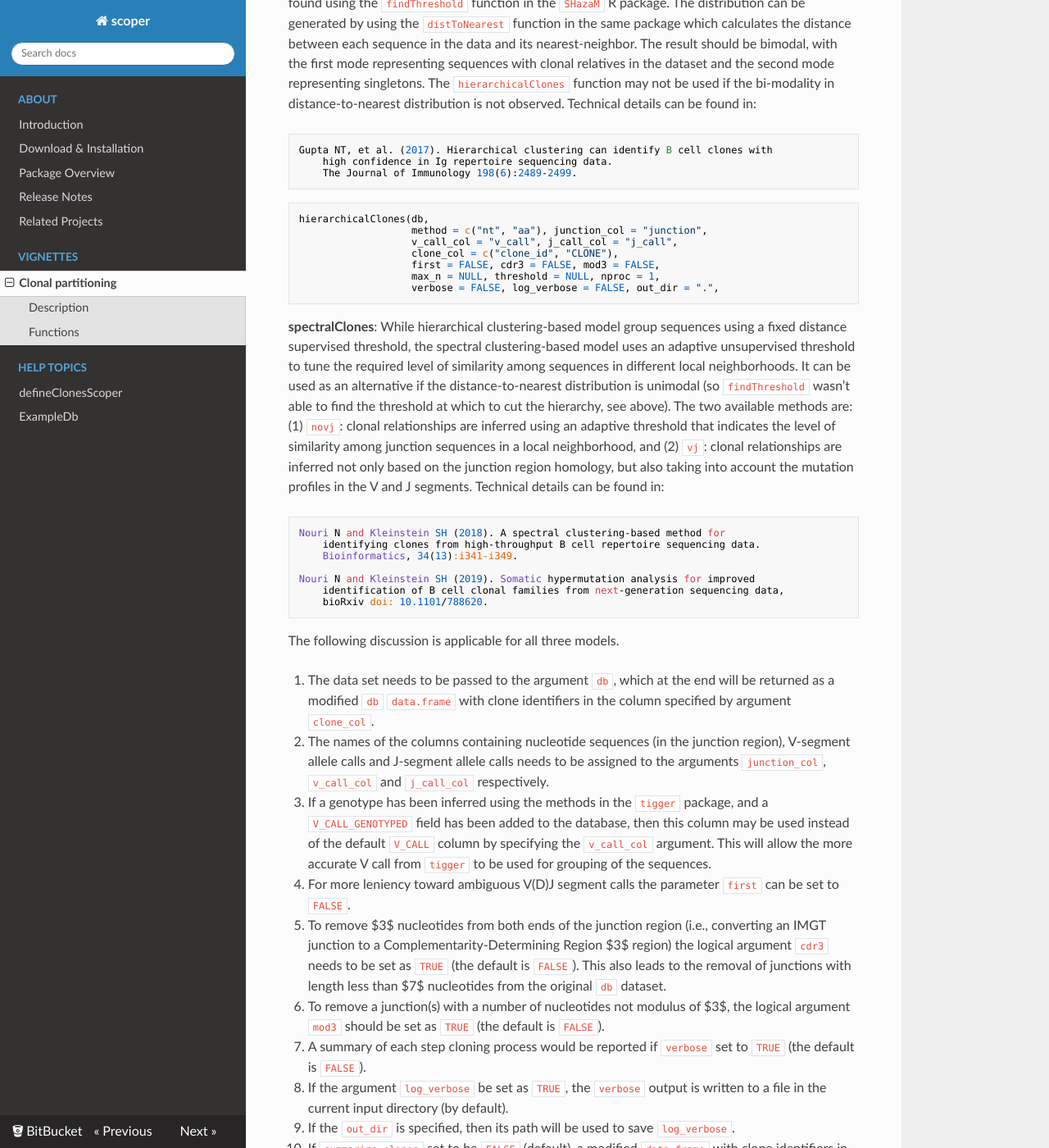
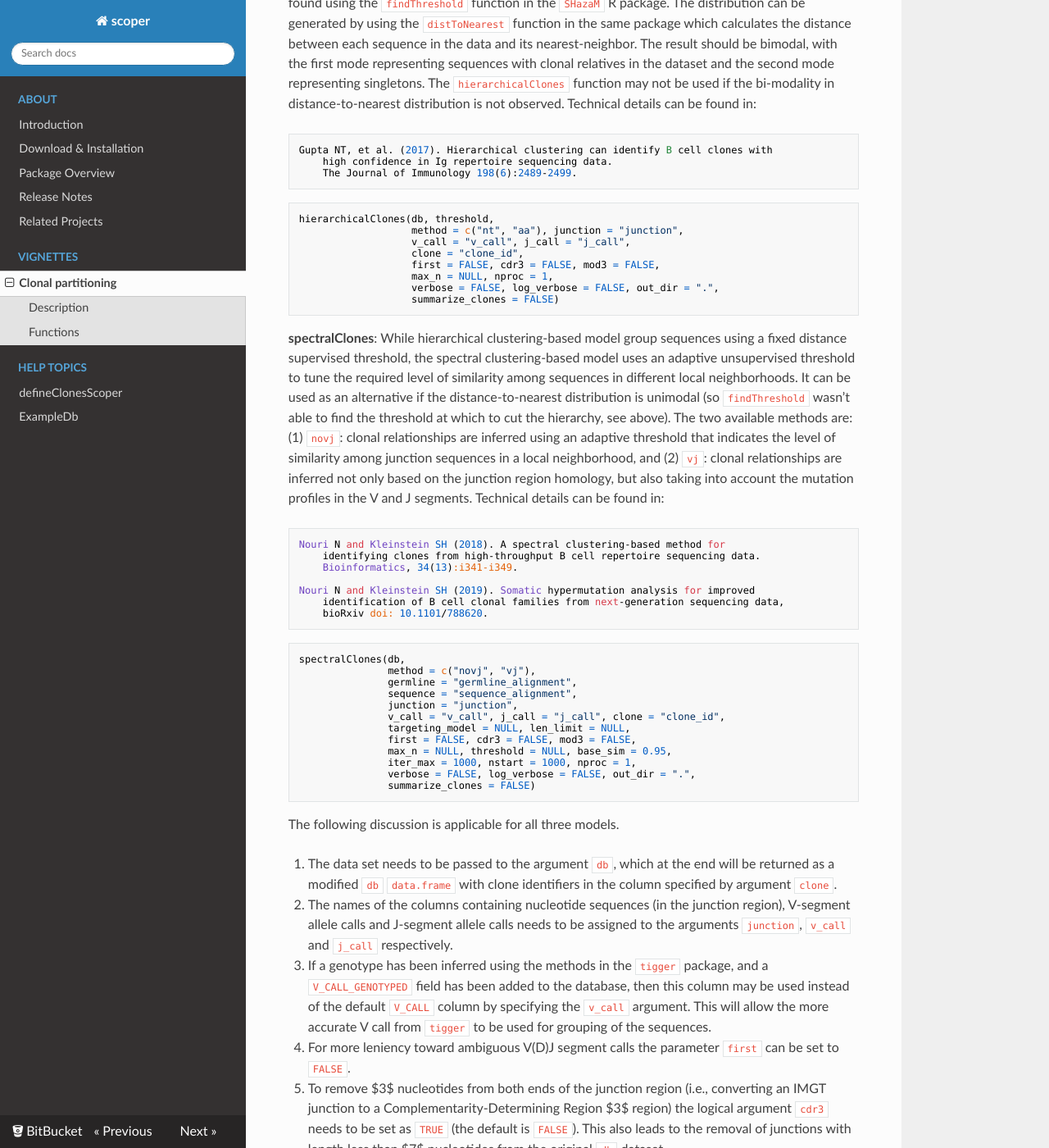
Before and after one commit to immcantation/scoper, an MkDocs documentation site: the page built from docs/vignettes/Scoper-Vignette.md, in a window 1280 px wide and 1400 px high, scrolled down 813 px. Shown: the whole window at 82% size. Built offline with MkDocs 1.6.1, drawn with Linux system fonts in a browser that asks for light colours; nearby versions of some CDN libraries; old or Windows-style settings are respelled for this version of MkDocs; some of the changed text lies outside the part shown.

Commit message:
changed the args naming.

````diff
--- a/docs/vignettes/Scoper-Vignette.md
+++ b/docs/vignettes/Scoper-Vignette.md
@@ -16,9 +16,9 @@ __identicalClones__: Defines clones among identical junctions. The two available
 
 ```r
 identicalClones(db,
-                method = c("nt", "aa"), junction_col = "junction",
-                v_call_col = "v_call", j_call_col = "j_call",
-                clone_col = c("clone_id", "CLONE"),
+                method = c("nt", "aa"), junction = "junction",
+                v_call = "v_call", j_call = "j_call",
+                clone = "clone_id",
                 first = FALSE, cdr3 = FALSE, mod3 = FALSE,
                 max_n = NULL, nproc = 1,
                 verbose = FALSE, log_verbose = FALSE, out_dir = ".",
@@ -45,13 +45,14 @@ be found in:
 
 
 ```r
-hierarchicalClones(db,
-                   method = c("nt", "aa"), junction_col = "junction",
-                   v_call_col = "v_call", j_call_col = "j_call",
-                   clone_col = c("clone_id", "CLONE"),
+hierarchicalClones(db, threshold,
+                   method = c("nt", "aa"), junction = "junction",
+                   v_call = "v_call", j_call = "j_call",
+                   clone = "clone_id",
                    first = FALSE, cdr3 = FALSE, mod3 = FALSE,
-                   max_n = NULL, threshold = NULL, nproc = 1,
+                   max_n = NULL, nproc = 1,
                    verbose = FALSE, log_verbose = FALSE, out_dir = ".",
+                   summarize_clones = FALSE)
 ```
 
 __spectralClones__: While hierarchical clustering-based model group sequences using a
@@ -74,17 +75,33 @@ can be found in:
         identification of B cell clonal families from next-generation sequencing data,
         bioRxiv doi: 10.1101/788620.
 
+
+```r
+spectralClones(db,
+               method = c("novj", "vj"),
+               germline = "germline_alignment",
+               sequence = "sequence_alignment",
+               junction = "junction",
+               v_call = "v_call", j_call = "j_call", clone = "clone_id",
+               targeting_model = NULL, len_limit = NULL,
+               first = FALSE, cdr3 = FALSE, mod3 = FALSE,
+               max_n = NULL, threshold = NULL, base_sim = 0.95,
+               iter_max = 1000, nstart = 1000, nproc = 1,
+               verbose = FALSE, log_verbose = FALSE, out_dir = ".",
+               summarize_clones = FALSE)
+```
+
 The following discussion is applicable for all three models.
 
 1. The data set needs to be passed to the argument `db`, which at the end will be
 returned as a modified `db` `data.frame` with clone identifiers in the column specified
-by argument `clone_col`.
+by argument `clone`.
 2. The names of the columns containing nucleotide sequences (in the junction region),
 V-segment allele calls and J-segment allele calls needs to be assigned to the arguments
-`junction_col`, `v_call_col` and `j_call_col` respectively.
+`junction`, `v_call` and `j_call` respectively.
 3. If a genotype has been inferred using the methods in the `tigger` package, and a
 `V_CALL_GENOTYPED` field has been added to the database, then this column may be used
-instead of the default `V_CALL` column by specifying the `v_call_col` argument. This will
+instead of the default `V_CALL` column by specifying the `v_call` argument. This will
 allow the more accurate V call from `tigger` to be used for grouping of the sequences.
 4. For more leniency toward ambiguous V(D)J segment calls the parameter `first` can be set
 to `FALSE`.
@@ -100,12 +117,12 @@ argument `mod3` should be set as `TRUE` (the default is `FALSE`).
 a file in the current input directory (by default).
 9. If the `out_dir` is specified, then its path will be used to save `log_verbose`.
 10. If `summarize_clones` set to be `FALSE` (default), a modified `data.frame` with clone
-identifiers in the `clone_col` column will be returned. Otherwise, if `summarize_clones`
+identifiers in the `clone` column will be returned. Otherwise, if `summarize_clones`
 set to be `TRUE`, the cloning functions will perform a series of analyses to assess the
 clonal landscape and return a list containing summary statistics and visualization of
 the clonal clustering results:
 
-    * __db__: a modified `data.frame` with clone identifiers in the `clone_col` column.
+    * __db__: a modified `data.frame` with clone identifiers in the `clone` column.
     * __vjl_group_summ__: a `data.frame` of clones summary, e.g. size, V-gene, J-gene, junction lentgh, and so on.
     * __inter_intra__: a `data.frame` containing minimum inter (between) and maximum intra (within) clonal distances.
     * __eff_threshold__: effective cut-off separating the inter (between) and intra (within) clonal distances.
@@ -122,10 +139,10 @@ iterations and the number of random sets chosen for kmean clustering initializat
 respectively. The argument `base_sim` is required to be used as the similarity cut-off for
 sequences in equal distances from each other. It is not mandatory, but the argument `threshold`
 can also be used for the model `spectral` in order to enforce an upper-limit cut-off.
-The arguments `germline_col` and `sequence_col` must be provided if method `vj`
+The arguments `germline` and `sequence` must be provided if method `vj`
 is used. Therefore, mutation counts are determined by comparing the input sequences
-(in the column specified by `sequence_col`) to the effective germline sequence
-(IUPAC representation of sequences sequences in the column specified by `germline_col`).
+(in the column specified by `sequence`) to the effective germline sequence
+(IUPAC representation of sequences sequences in the column specified by `germline`).
 Arguments `len_limit` can be used to focus only on the V segment. It is not mandatory, but the
 influence of SHM hot- and cold-spot biases in the clonal inference process will be noted if a SHM
 targeting model is provided through the argument `targeting_model` (see the function `createTargetingModel`
@@ -142,10 +159,9 @@ Clonal assignment using hierarchical model:
 
 
 ```r
-results <- hierarchicalClones(db = ExampleDb,
-                              clone_col = "CLONE", method = "single",
-                              junction_col = "JUNCTION",
-                              v_call_col = "V_CALL", j_call_col = "J_CALL",
+results <- hierarchicalClones(db = ExampleDb, method = "single",
+                              junction = "junction",
+                              v_call = "v_call", j_call = "j_call",
                               threshold = 0.15, summarize_clones = TRUE)
 # cloned data (a data.frame)
 cloned_db <- results$db
@@ -164,7 +180,7 @@ df <- results$inter_intra
 results$plot_inter_intra
 ```
 
-![plot of chunk Scoper-Vignette-4](figure/Scoper-Vignette-4-1.png)
+![plot of chunk Scoper-Vignette-5](figure/Scoper-Vignette-5-1.png)
 
 Clonal assignment using spectral model:
 
@@ -172,12 +188,12 @@ Clonal assignment using spectral model:
 # Clonal assignment using spectral model
 # IMGT_V object from shazam package to identify sequence limit length
 library("shazam")
-results <- spectralClones(db = ExampleDb, clone_col = "clone_id", method = "vj",
+results <- spectralClones(db = ExampleDb, method = "vj",
                           len_limit = shazam::IMGT_V, targeting_model = shazam::HH_S5F,
-                          sequence_col = "SEQUENCE_IMGT",
-                          germline_col = "GERMLINE_IMGT_D_MASK",
-                          junction_col = "JUNCTION",
-                          v_call_col = "V_CALL", j_call_col = "J_CALL",
+                          sequence = "sequence_alignment",
+                          germline = "germline_alignment_d_mask",
+                          junction = "junction",
+                          v_call = "v_call", j_call = "j_call",
                           threshold = 0.15, summarize_clones = TRUE)
 # cloned data (a data.frame)
 cloned_db <- results$db
@@ -196,4 +212,4 @@ df <- results$inter_intra
 results$plot_inter_intra
 ```
 
-![plot of chunk Scoper-Vignette-5](figure/Scoper-Vignette-5-1.png)
+![plot of chunk Scoper-Vignette-6](figure/Scoper-Vignette-6-1.png)
````
Also changed, not shown: docs/topics/hierarchicalClones.md (+21 -22 lines), docs/topics/identicalClones.md (+17 -18 lines), docs/topics/spectralClones.md (+23 -24 lines), docs/vignettes/figure/Scoper-Vignette-5-1.png, docs/vignettes/figure/Scoper-Vignette-6-1.png (added), 2 other files.
